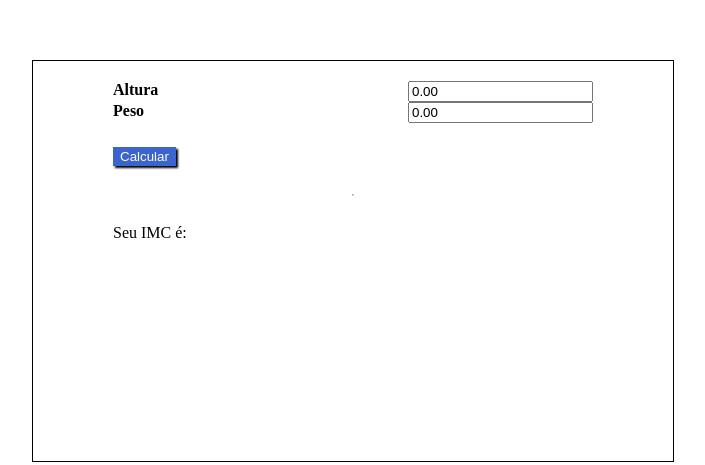
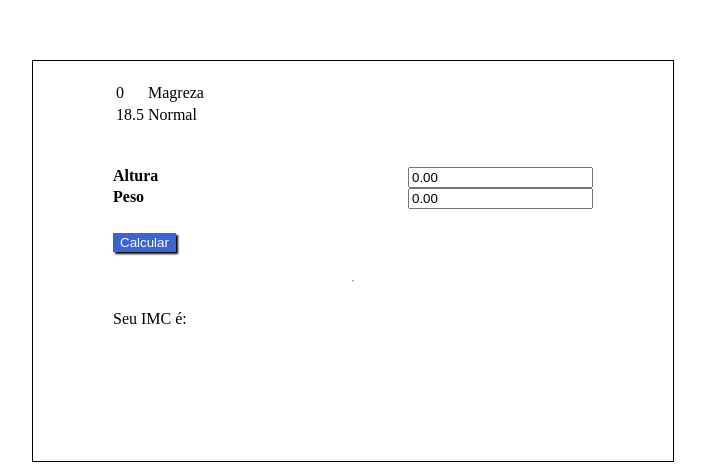
Before and after one commit to prof-emilio-resende/fsd03-imc-calc-js, a plain HTML site: page index.html in a window 1280 px wide. Shown: the part 140-605 px from the top of the page, without its empty margins (288-993 px from the left). Drawn offline with Linux system fonts and the light colour scheme.

Commit message:
preparacao atividade

```diff
--- a/index.html
+++ b/index.html
@@ -6,6 +6,18 @@
   </head>
   <body>
     <div class="container">
+      <div class="data">
+        <table>
+          <tr>
+            <td>0</td>
+            <td>Magreza</td>
+          </tr>
+          <tr>
+            <td>18.5</td>
+            <td>Normal</td>
+          </tr>
+        </table>
+      </div>
       <div class="data">
         <div class="form">
           <div class="row">
```
